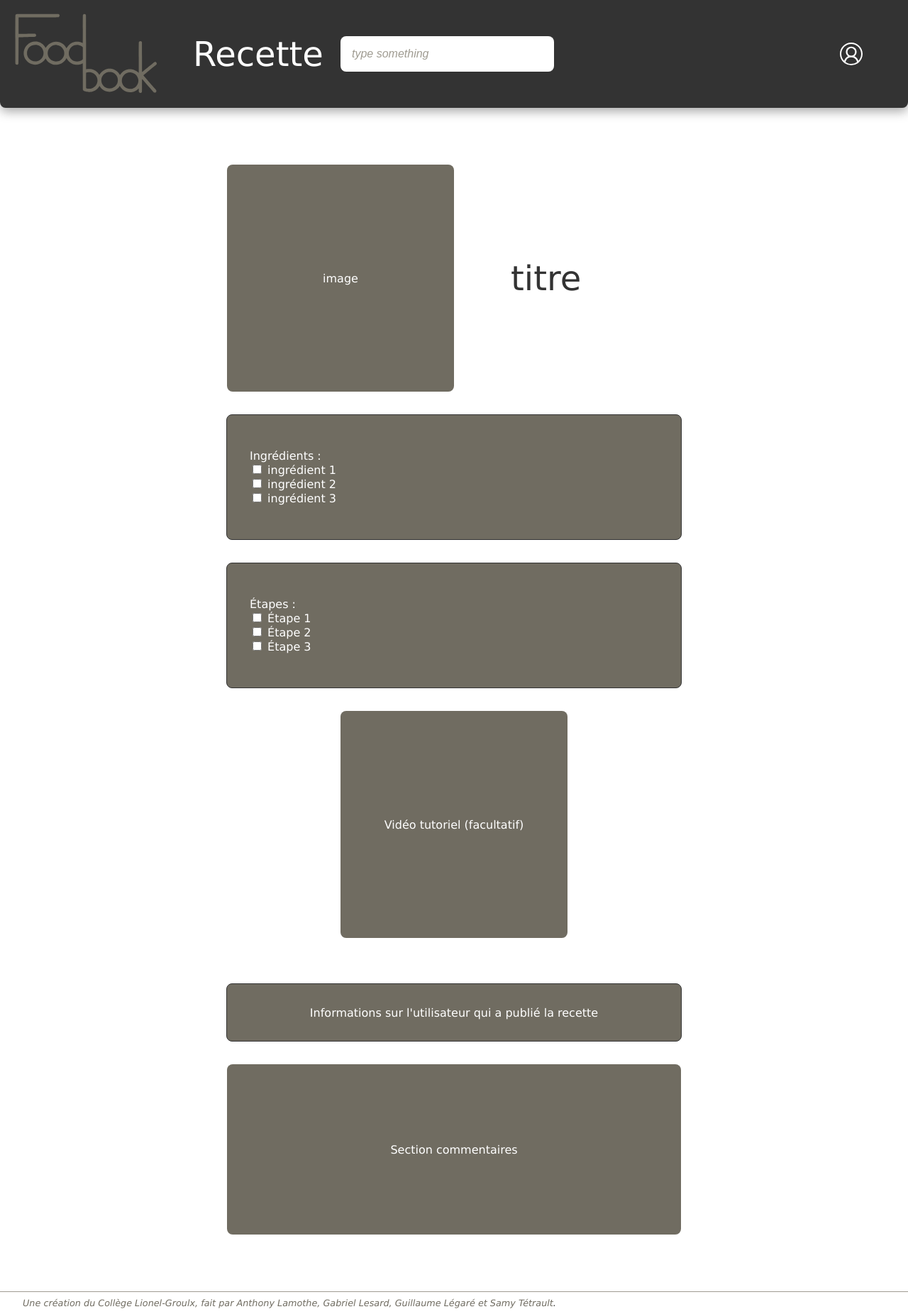
After one commit to Projet-d-integration/foodbook, a PHP site: page /recipe.php in a window 1280 px wide. The commit adds this page. Shown: the whole page at 71% size. Run offline with PHP 8.4, Linux system fonts and the light colour scheme.

Commit message:
commit these change
Co-authored-by: AnthonyLamothe <AnthonyLamothe@users.noreply.github.com>

finalizing prototype

```diff
--- /dev/null
+++ b/recipe.php
@@ -0,0 +1,89 @@
+<?php session_start(); ?>
+
+<head>
+    <title> Recette Foodbook</title>
+
+    <meta charset="utf-8">
+
+    <style>
+        <?php require 'styles/recipe.css'; ?>
+
+        <?php require 'styles/must-have.css'; ?>
+        <?php require 'scripts/body-scripts.php'; ?>
+    </style>
+
+    <?php RenderFavicon(); ?>
+</head>
+
+<bod>
+    <div class="header-banner">
+        <a href="index.php"><?php echo file_get_contents("utilities/foodbook-logo.svg"); ?></a>
+        <div class="banner-title"> Recette </div>
+
+        <div class="searchbar">
+            <input type="text" class="searchbar-input" placeholder="type something"></input>
+            <div class="search-icon"><?php echo file_get_contents("utilities/search.svg"); ?></div>
+        </div>
+
+        <a href="login.php" class="svg-button list-button"> <?php echo file_get_contents("utilities/food.svg"); ?> </a>
+        <a href="login.php" class="svg-button inventory-button"> <?php echo file_get_contents("utilities/list.svg"); ?> </a>
+        <a href="login.php" class="svg-button login-button"> <?php echo file_get_contents("utilities/account.svg"); ?> </a>
+    </div>
+
+    <div class="recipe-container">
+        <div class="recipe-header">
+            <div class="recipe-image">
+                image
+            </div>
+
+            <div class="recipe-title">
+                titre
+            </div>
+        </div>
+        <div class="recipe-ingredients">
+            <div class="checkboxes-container">
+                <div>Ingrédients : </div>
+                <input class="checkbox" type="checkbox" id="ingrédient1" name="ingrédient1" value="ingrédient1">
+                <label for="ingrédient1"> ingrédient 1</label><br>
+                <input class="checkbox" type="checkbox" id="ingrédient2" name="ingrédient2" value="ingrédient2">
+                <label for="ingrédient2">ingrédient 2</label><br>
+                <input class="checkbox" type="checkbox" id="ingrédient3" name="ingrédient3" value="ingrédient3">
+                <label for="ingrédient3" class="strike-through"> ingrédient 3</label><br>
+            </div>
+        </div>
+
+        <div class="recipe-steps">
+            <div class="checkboxes-container">
+                <div>Étapes : </div>
+                <input class="checkbox" type="checkbox"  id="étape1" name="étapes1" value="étapes1"></input> <label class="strike-through" for="étape1">Étape 1</label><br>
+                <input class="checkbox" type="checkbox"  id="étape2" name="étapes2" value="étapes2"></input> <label class="strike-through" for="étape2">Étape 2</label><br>
+                <input class="checkbox" type="checkbox"  id="étape3" name="étapes3" value="étapes3"></input> <label class="strike-through" for="étape3">Étape 3</label><br>
+
+            </div>
+        </div>
+
+        <a href="https://www.youtube.com/watch?v=dQw4w9WgXcQ" class="recipe-video">
+            Vidéo tutoriel (facultatif)
+        </a>
+
+        <div class="recipe-save-like">
+            <div class="interractible-svg">
+            <?php echo file_get_contents("utilities/like.svg"); ?>
+            </div>
+
+            <div class="interractible-svg">
+            <?php echo file_get_contents("utilities/floppy-disk.svg"); ?>
+            </div>
+        </div>
+
+        <div class="publisher-info">
+            Informations sur l'utilisateur qui a publié la recette
+        </div>
+
+        <div class="recipe-comments">
+            Section commentaires
+        </div>
+    </div>
+
+    <?php GenerateFooter(); ?>
+</body>
--- a/styles/must-have.css
+++ b/styles/must-have.css
@@ -30,6 +30,7 @@ body {
 }
 
 a, a:hover, a:focus, a:active {
+    color: var(--color-primary);
     text-decoration: none;
 }
 
@@ -135,6 +136,25 @@ input {
     opacity: 1;
 }
 
+.interractible-svg {
+    width: fit-content;
+    height: fit-content;
+    border-radius: 50%;
+}
+
+.interractible-svg:hover {
+    cursor: pointer;
+}
+
+.interractible-svg svg {
+    width: 2rem;
+    height: 2rem;
+}
+
+.interractible-svg > * {
+    fill: var(--color-primary);
+}
+
 .svg-button {
     position: absolute;
 }
--- /dev/null
+++ b/styles/recipe.css
@@ -0,0 +1,104 @@
+.recipe-container{
+    display: flex;
+    flex-direction: column;
+    align-items: center;
+    margin: 5rem 20rem;
+    gap: 2rem;
+
+}
+
+.recipe-header {
+    width: 100%;
+    display: flex;
+}
+
+.recipe-image{
+    background: var(--color-accent);
+    display: flex;
+    align-items: center;
+    justify-content: center;
+    color: var(--color-secondary);
+    border-radius: 0.5rem;
+    width: 20rem;
+    height: 20rem;
+}
+
+.recipe-title {
+    margin: 0 0 0 5rem;
+    font-size: 3rem;
+    display: flex;
+    align-items: center;
+}
+
+.checkboxes-container {
+    margin-left: 2rem;
+}
+
+.recipe-ingredients {
+    border: 0.1rem solid var(--color-primary);
+    background: var(--color-accent);
+    color: var(--color-secondary);
+    border-radius: 0.5rem;
+    padding: 3rem 0 3rem 0;
+    width: 100%;
+}
+
+.recipe-steps {
+    border: 0.1rem solid var(--color-primary);
+    background: var(--color-accent);
+    color: var(--color-secondary);
+    border-radius: 0.5rem;
+    padding: 3rem 0 3rem 0;
+    width: 100%;
+}
+
+.recipe-video {
+    background: var(--color-accent);
+    color: var(--color-secondary);
+    display: flex;
+    align-items: center;
+    justify-content: center;
+    border-radius: 0.5rem;
+    width: 50%;
+    height: 20rem;
+}
+
+.recipe-video:hover {
+    background: var(--color-accent-hover);
+    color: var(--color-secondary);
+}
+
+.checkbox:checked .strike-through  {
+    text-decoration: line-through;
+}
+
+.publisher-info {
+    border: 0.1rem solid var(--color-primary);
+    background: var(--color-accent);
+    color: var(--color-secondary);
+    border-radius: 0.5rem;
+    align-items: center;
+    justify-content: center;
+    display: flex;
+    height: 5rem;
+    width: 100%;
+}
+
+.recipe-save-like{
+    display: flex;
+    margin-right: 4rem;
+    width: 100%;
+    justify-content: flex-end;
+    gap: 2rem;
+}
+
+.recipe-comments{
+    background: var(--color-accent);
+    color: var(--color-secondary);
+    border-radius: 0.5rem;
+    align-items: center;
+    justify-content: center;
+    display: flex;
+    width: 100%;
+    height: 15rem;
+}
```
Also changed, not shown: index.php (+4 -4 lines), login.php (+11 -0 lines), recipes-list.php (+44 -32 lines), styles/login.css (+21 -0 lines), styles/recipes-list.css (+14 -4 lines).
